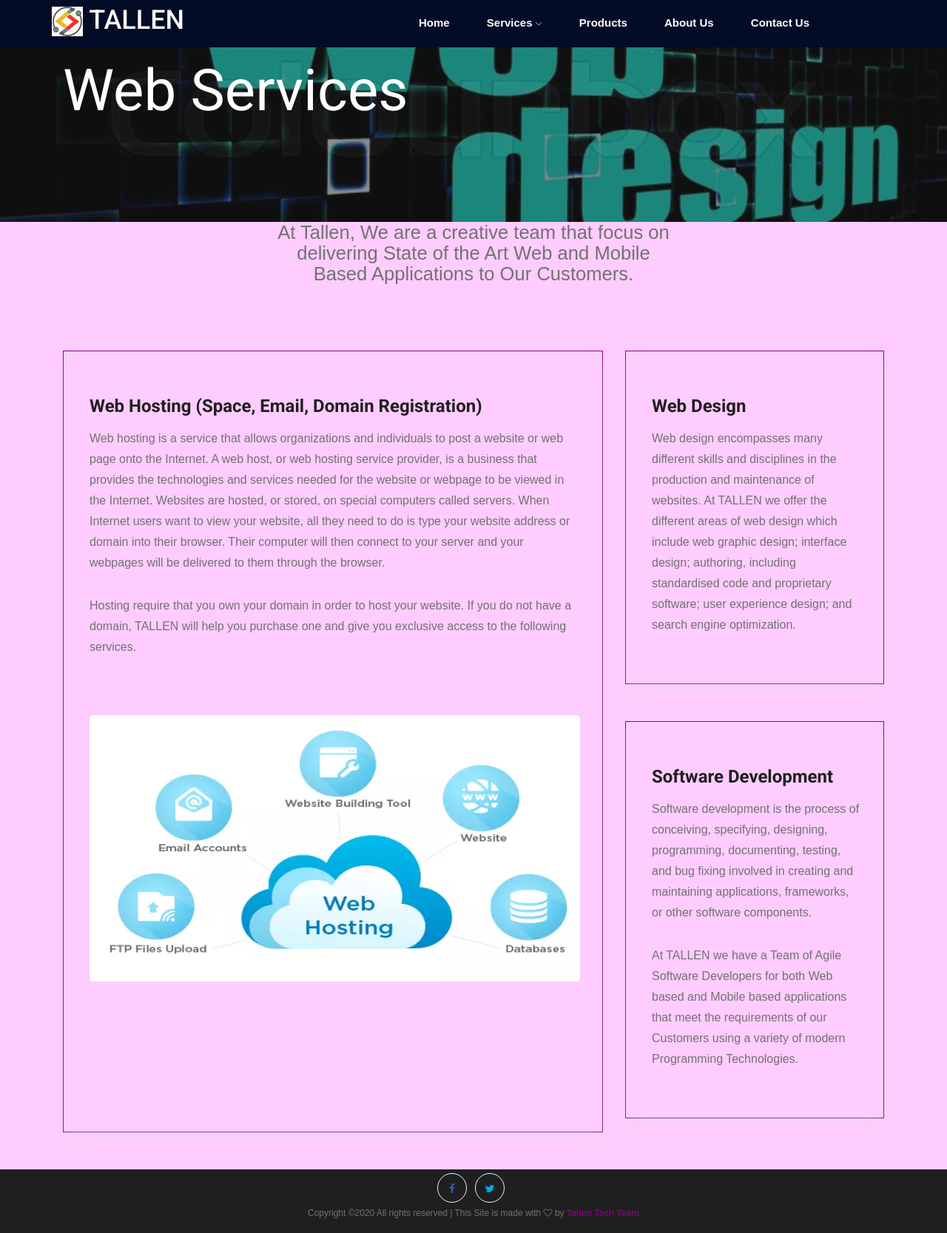
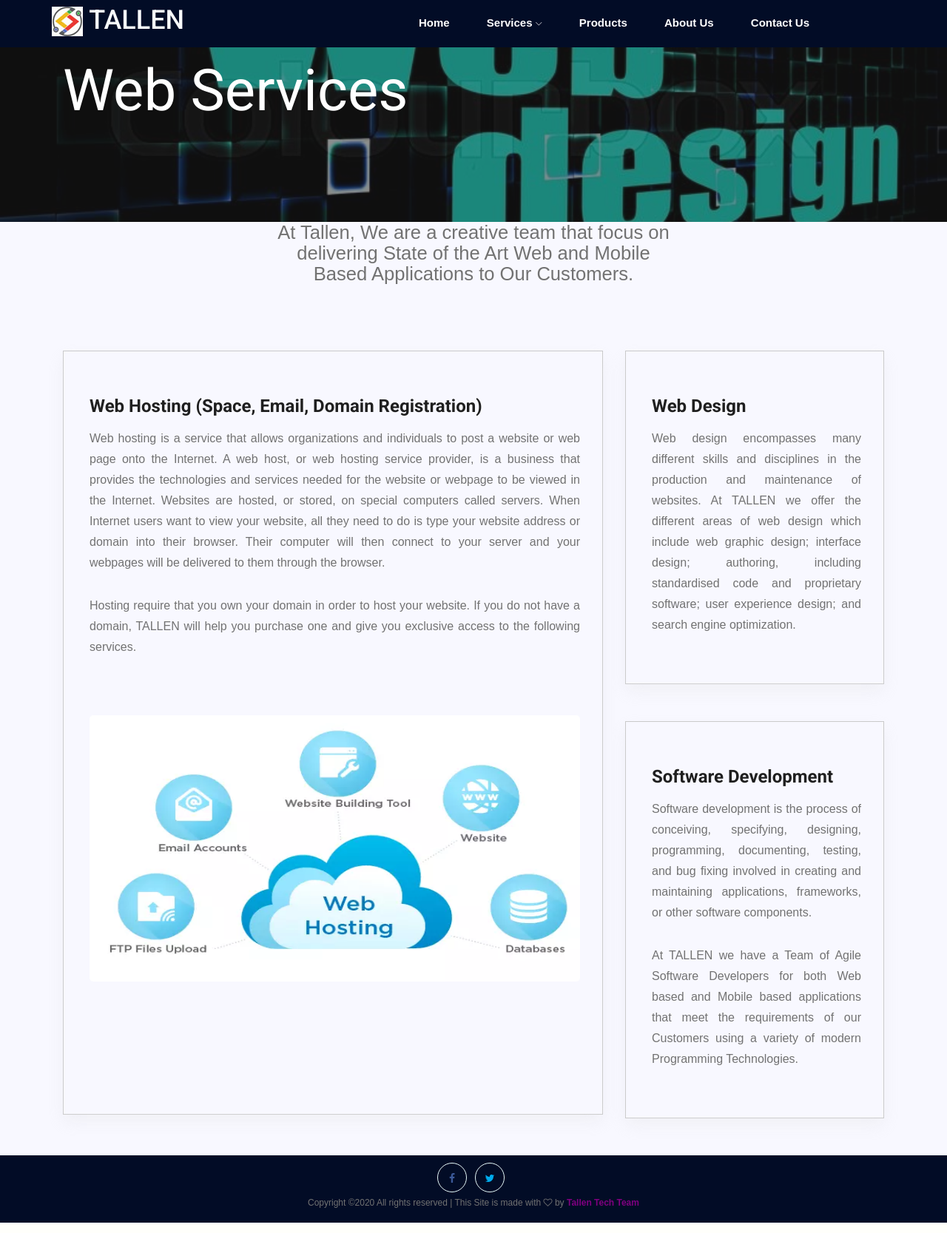
Before and after one commit to jkasagga/tallen_site, a PHP site: page /web_services.php in a window 1280 px wide. Shown: the whole page at 74% size. Run offline with PHP 8.4, Linux system fonts and the light colour scheme; some web fonts are replaced.

Commit message:
consistency

```diff
--- a/about.php
+++ b/about.php
@@ -70,7 +70,7 @@
     </div>
     <!-- /bradcam_area  -->
 
-    <section class="section-padding" style="background-color: ghostwhite;">
+    <section class="section-padding" style="background-color: #C9C9C9;">
         <div class="about_area">
             <div class="container">
             <div class="row justify-content-end">
@@ -85,7 +85,7 @@ based solutions, products and services that simplify life. We believe in the pow
 story of limitless possibilities that starts with the people, built by the people for the people.
                             </p>
 
-                            <a href="contact.php" class="boxed-btn3 wow fadeInUp" data-wow-duration="1s" data-wow-delay=".7s" style="background-color: purple;">Reach Us</a>
+                            <a href="contact.php" class="boxed-btn3 wow fadeInUp" data-wow-duration="1s" data-wow-delay=".7s">Reach Us</a>
                         </div>
                     </div>
                 </div>
@@ -97,7 +97,7 @@ story of limitless possibilities that starts with the people, built by the peopl
     </section>
 
       <!-- ======= Call To Action Section ======= -->
-      <section id="call-to-action" style="color: #d9d9d9;" >
+      <section id="call-to-action" style="color: #C9C9C9;" >
       <div class="container">
 
 
--- a/footer.php
+++ b/footer.php
@@ -1,4 +1,4 @@
-<footer class="footer" style="margin-top: 0px; padding-top: 5px;  background: #1F1F1F;">
+<footer class="footer" style="margin-top: 0px; padding-top: 10px;  background: #020c26;">
 
 
             <div class="container">
--- a/web_services.php
+++ b/web_services.php
@@ -65,7 +65,7 @@
     </div>
     <!-- slider_area_end -->
 
-    <section class="section-padding" id="web" style="background-color: #ffccff;">
+    <section class="section-padding" id="web" style="background-color: ghostwhite;">
     <div class="container">
         <div class="row justify-content-center">
             <div class="col-lg-6 align-items-center">
@@ -79,35 +79,35 @@
         <div class="row justify-content-center">
             <div class="col-lg-8 mb-5 mb-lg-0">
                 <div class="blog_left_sidebar">
-                    <article class="blog_item" style="border: 1px solid purple;">
+                    <article class="blog_item" style="border: 1px solid #C9C9C9;">
                             <div class="blog_details">
                                 <a class="d-inline-block" href="single-blog.html">
                                     <h2>Web Hosting (Space, Email, Domain Registration)</h2>
                                 </a>
-                                <p class="wow fadeInUp" data-wow-duration="1s" data-wow-delay=".6s">Web hosting is a service that allows organizations and individuals to post a website or web page onto the Internet. A web host, or web hosting service provider, is a business that provides the technologies and services needed for the website or webpage to be viewed in the Internet. Websites are hosted, or stored, on special computers called servers. When Internet users want to view your website, all they need to do is type your website address or domain into their browser. Their computer will then connect to your server and your webpages will be delivered to them through the browser.</p>
+                                <p class="wow fadeInUp" data-wow-duration="1s" data-wow-delay=".6s" style="text-align: justify;">Web hosting is a service that allows organizations and individuals to post a website or web page onto the Internet. A web host, or web hosting service provider, is a business that provides the technologies and services needed for the website or webpage to be viewed in the Internet. Websites are hosted, or stored, on special computers called servers. When Internet users want to view your website, all they need to do is type your website address or domain into their browser. Their computer will then connect to your server and your webpages will be delivered to them through the browser.</p>
 
-                                <p class="wow fadeInUp" data-wow-duration="1s" data-wow-delay=".6s">Hosting require that you own your domain in order to host your website. If you do not have a domain, TALLEN will help you purchase one and give you exclusive access to the following services.
+                                <p class="wow fadeInUp" data-wow-duration="1s" data-wow-delay=".6s" style="text-align: justify;">Hosting require that you own your domain in order to host your website. If you do not have a domain, TALLEN will help you purchase one and give you exclusive access to the following services.
                                 </p><br><br>
-                                <img src="img/webhost.webp" style="width:100%; height:360px; border-radius: 5px" class="image-fluid"><br><br><br><br><br><br><br><br>
+                                <img src="img/webhost.webp" style="width:100%; height:360px; border-radius: 5px" class="image-fluid"><br><br><br><br><br><br><br>
                             </div>
                         </article>
                 </div>
             </div>
             <div class="col-lg-4 mb-lg-0 justify-content-center">
-                <article class="blog_item" style="border: 1px solid purple;">
+                <article class="blog_item" style="border: 1px solid #C9C9C9;">
                             <div class="blog_details">
                                 <a class="d-inline-block" href="single-blog.html">
-                                    <h2>Web Design</h2>
+                                    <h2 style="text-align: center;">Web Design</h2>
                                 </a>
-                                <p class="wow fadeInUp" data-wow-duration="1s" data-wow-delay=".6s">Web design encompasses many different skills and disciplines in the production and maintenance of websites. At TALLEN we offer the different areas of web design which include web graphic design; interface design; authoring, including standardised code and proprietary software; user experience design; and search engine optimization.</p>  </div>
+                                <p class="wow fadeInUp" data-wow-duration="1s" data-wow-delay=".6s" style="text-align: justify;">Web design encompasses many different skills and disciplines in the production and maintenance of websites. At TALLEN we offer the different areas of web design which include web graphic design; interface design; authoring, including standardised code and proprietary software; user experience design; and search engine optimization.</p>  </div>
                         </article>
-                <article class="blog_item" style="border: 1px solid purple;">
+                <article class="blog_item" style="border: 1px solid #C9C9C9;">
                             <div class="blog_details">
                                 <a class="d-inline-block" href="single-blog.html">
                                     <h2>Software Development</h2>
                                 </a>
-                                <p class="wow fadeInUp" data-wow-duration="1s" data-wow-delay=".6s">Software development is the process of conceiving, specifying, designing, programming, documenting, testing, and bug fixing involved in creating and maintaining applications, frameworks, or other software components.</p>
-                                <p class="wow fadeInUp" data-wow-duration="1s" data-wow-delay=".6s">At TALLEN we have a Team of Agile Software Developers for both Web based and Mobile based applications that meet the requirements of our Customers using a variety of modern Programming Technologies. </p>
+                                <p class="wow fadeInUp" data-wow-duration="1s" data-wow-delay=".6s" style="text-align: justify;">Software development is the process of conceiving, specifying, designing, programming, documenting, testing, and bug fixing involved in creating and maintaining applications, frameworks, or other software components.</p>
+                                <p class="wow fadeInUp" data-wow-duration="1s" data-wow-delay=".6s" style="text-align: justify;">At TALLEN we have a Team of Agile Software Developers for both Web based and Mobile based applications that meet the requirements of our Customers using a variety of modern Programming Technologies. </p>
                             </div>
                         </article>
             </div>
```
Also changed, not shown: contact.php (+9 -6 lines), index.php (+7 -7 lines), it_support.php (+9 -9 lines), marketing.php (+5 -5 lines), products.php (+6 -7 lines).
